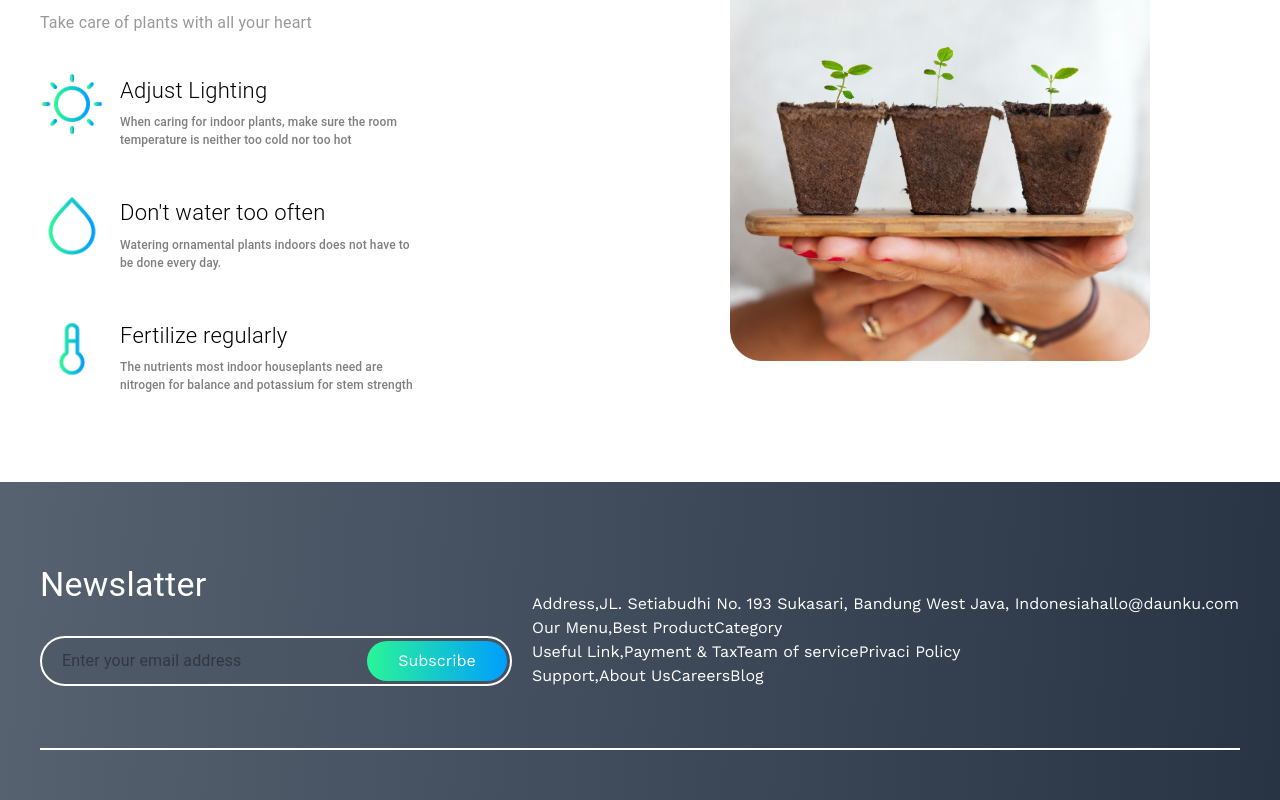
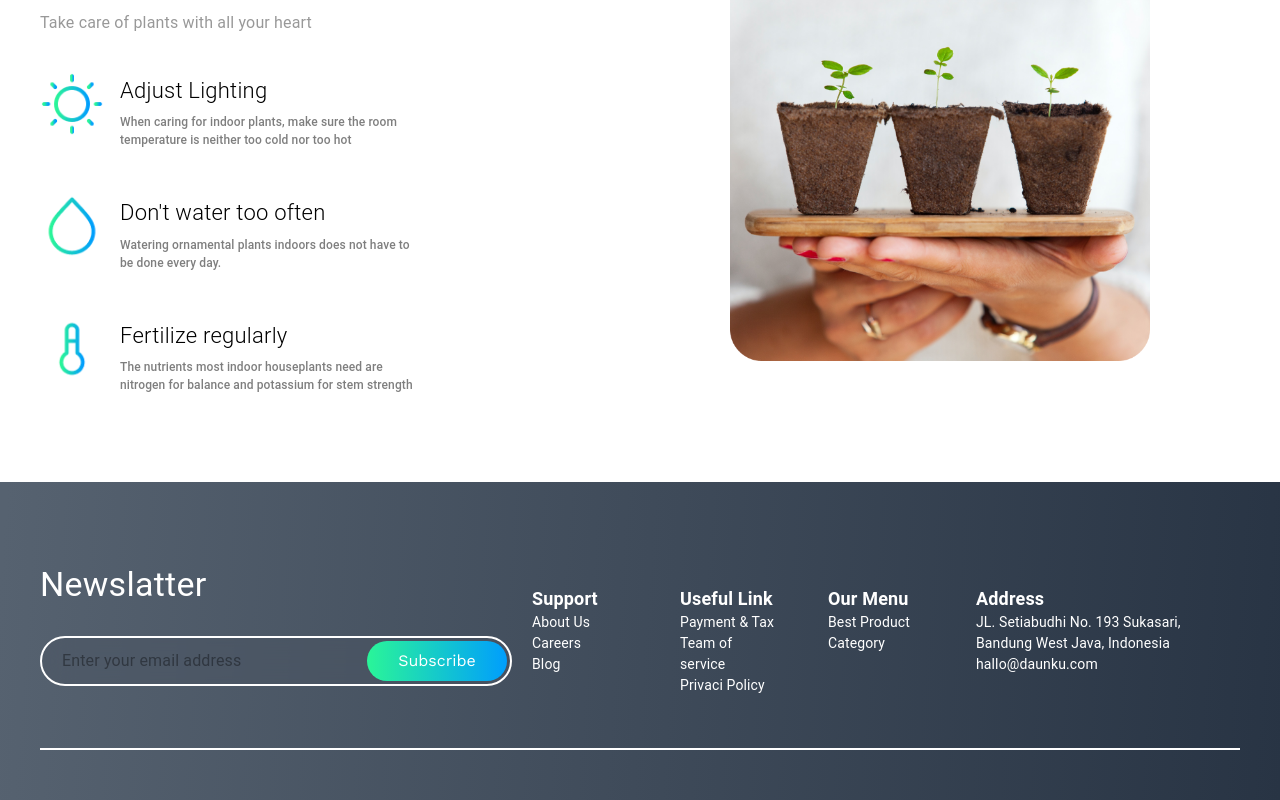
Before and after one commit to mbadangiz/plant-shop-app, a Next.js app: page / in a window 1280 px wide. Shown: the part 2312-3112 px from the top of the page. Built offline with nearby package versions, Linux system fonts and the light colour scheme.

Commit message:
fix some bugs in footer.

```diff
--- a/app/Footer/FooterMainContentContainer.tsx
+++ b/app/Footer/FooterMainContentContainer.tsx
@@ -1,32 +1,36 @@
-import { Box } from "@mui/material";
+import { Box, Stack, Typography } from "@mui/material";
 import { LandingFooterSiteSettings } from "../AppText";
-import { Key } from "@mui/icons-material";
+
 const footerMainContentList: {
-  Support: string[];
-  Useful_Link: string[];
-  Our_Menu: string[];
-  Address: string[];
+  [key: string]: string[];
 } = {
+  Support: ["About Us", "Careers", "Blog"],
+  Useful_Link: ["Payment & Tax", "Team of service", "Privaci Policy"],
+  Our_Menu: ["Best Product", "Category"],
   Address: [LandingFooterSiteSettings.address, LandingFooterSiteSettings.email],
-  Our_Menu: ["Best Product", "Category"],
-  Useful_Link: ["Payment & Tax", "Team of service", "Privaci Policy"],
-  Support: ["About Us", "Careers", "Blog"],
 };
 
 export function FooterMainContentContainer() {
+  const Properties = Object.keys(footerMainContentList);
+
   return (
-    <Box width={{ xs: "100%", md: "60%" }}>
-      {Object.keys(footerMainContentList).map((key: any) => {
+    <Stack width={{ xs: "100%", md: "60%" }} direction={"row"} gap={6}>
+      {Properties.map((items) => {
         return (
-          <Box>
-            {key.replaceAll("_", " ")},{footerMainContentList[key]}
+          <Box minWidth={"100px"}>
+            <Typography variant="body1" fontSize={18} fontWeight={600}>
+              {items.replaceAll("_", " ")}
+            </Typography>
+            {footerMainContentList[items].map((list) => {
+              return (
+                <Typography variant="body1" fontSize={14}>
+                  {list}
+                </Typography>
+              );
+            })}
           </Box>
         );
       })}
-    </Box>
+    </Stack>
   );
 }
-
-// function Content() {
-
-// }}
```
